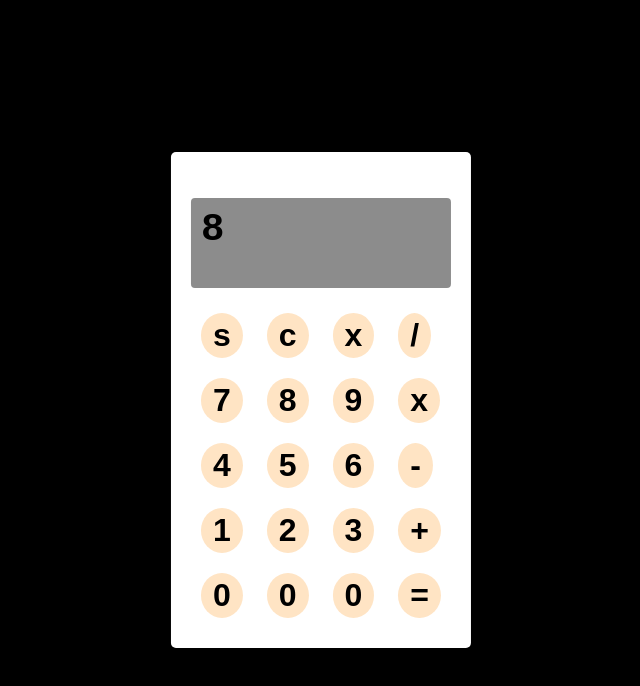
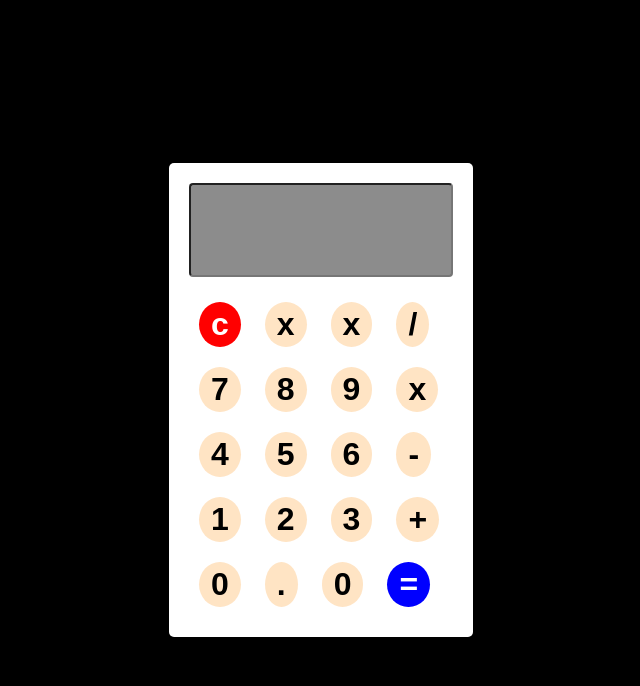
Before and after one commit to OmPrakashMallik2/CALCULATOR-LITE, a plain HTML site: page index.html in a window 1280 px wide. Shown: the whole page, without its empty margins (319-959 px from the left). Drawn offline with Linux system fonts and the light colour scheme; a web font is replaced by a local one.

Commit message:
almost completed

```diff
--- a/index.html
+++ b/index.html
@@ -47,9 +47,7 @@
         border: none;
       }
 
-      #display {
-        /* font-family: 'Digital-7', sans-serif; */
-        font-family: monospace;
+      input {
         margin-bottom: 15px;
         background-color: rgb(140, 140, 140);
         color: black;
@@ -60,49 +58,69 @@
         padding: 10px;
         border-radius: 4px;
       }
+
+      .equal {
+        background-color: blue;
+        color: white;
+      }
+      .clear {
+        background-color: red;
+        color: white;
+      }
+
     </style>
   </head>
   <body>
     <div class="calculator">
-      <h1 id="display">8</h1>
+      <div class="display">
+        <!-- <h1 id="result"></h1> -->
+        <input type="text" id="result"/>
+      </div>
 
-      <button class="optBtn">s</button>
-      <button class="optBtn">c</button>
+      <button onclick="clearDisplay()" class="digitBtn clear">c</button>
+
       <button class="optBtn">x</button>
-      <button class="optBtn">/</button><br />
+      <button class="optBtn">x</button>
+      <button onclick="appendToDisplay('/')" class="optBtn">/</button><br />
 
-      <button onclick="digit()" class="digitBtn">7</button>
-      <button class="digitBtn">8</button>
-      <button class="digitBtn">9</button>
-      <button class="optBtn">x</button><br />
+      <button onclick="appendToDisplay('7')" class="digitBtn">7</button>
+      <button onclick="appendToDisplay('8')" class="digitBtn">8</button>
+      <button onclick="appendToDisplay('9')" class="digitBtn">9</button>
+      <button onclick="appendToDisplay('*')" class="optBtn">x</button><br />
 
-      <button class="digitBtn">4</button>
-      <button class="digitBtn">5</button>
-      <button class="digitBtn">6</button>
-      <button class="optBtn">-</button><br />
+      <button onclick="appendToDisplay('4')" class="digitBtn">4</button>
+      <button onclick="appendToDisplay('5')" class="digitBtn">5</button>
+      <button onclick="appendToDisplay('6')" class="digitBtn">6</button>
+      <button onclick="appendToDisplay('-')" class="optBtn">-</button><br />
 
-      <button class="digitBtn">1</button>
-      <button class="digitBtn">2</button>
-      <button class="digitBtn">3</button>
-      <button class="optBtn">+</button><br />
+      <button onclick="appendToDisplay('1')" class="digitBtn">1</button>
+      <button onclick="appendToDisplay('2')" class="digitBtn">2</button>
+      <button onclick="appendToDisplay('3')" class="digitBtn">3</button>
+      <button onclick="appendToDisplay('+')" class="optBtn">+</button><br>
 
       <button class="digitBtn">0</button>
+      <button onclick="appendToDisplay('.')" class="optBtn">.</button>
       <button class="digitBtn">0</button>
-      <button class="digitBtn">0</button>
-      <button class="optBtn">=</button><br />
+
+      <button onclick="calculate()" class="optBtn equal">=</button><br />
     </div>
     <!-- <h1>Calculator</h1> -->
     <script>
-      function digit() {
-        var ank = document.getElementsByClassName("digitBtn").innerText;
-        var rAnk = Number(ank);
-        var item = document.getElementById("display").innerText;
-        var data = Number(item);
-        if (data == 0) {
-          document.getElementById("display").innerHTML = rAnk;
-        } else {
-          var newData = data * 10 + rAnk;
-          document.getElementById("display").innerHTML = newData;
+      let display = document.getElementById("result");
+
+      function appendToDisplay(value) {
+        display.value += value;
+      }
+
+      function clearDisplay() {
+        display.value = "";
+      }
+
+      function calculate() {
+        try {
+          display.value = eval(display.value);
+        } catch (error) {
+          display.value = "Error";
         }
       }
     </script>
```
